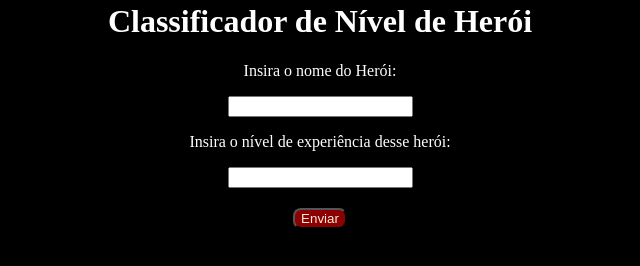
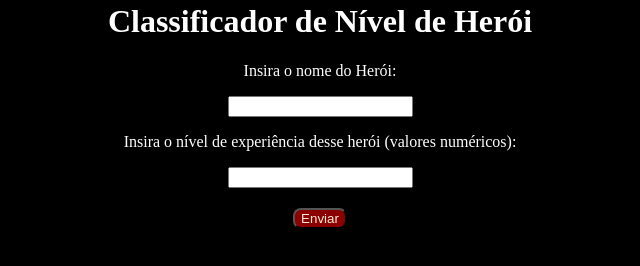
Before and after one commit to alinetakai/desafio-classificador-de-nivel-de-heroi, a plain HTML site: page index.html in a window 1280 px wide. Shown: the part 372-638 px from the top of the page, without its empty margins (320-960 px from the left). Drawn offline with Linux system fonts and the light colour scheme.

Commit message:
Update index.html

```diff
--- a/index.html
+++ b/index.html
@@ -14,7 +14,7 @@
         <h1> Classificador de Nível de Herói </h1>
         <p> Insira o nome do Herói: </p>
         <input type="text" id="nameHero">
-        <p> Insira o nível de experiência desse herói: </p>
+        <p> Insira o nível de experiência desse herói (valores numéricos): </p>
         <input type="number" id="xpHero">
         <br>
         <button onclick="send()" style="background-color: darkred; color: antiquewhite; margin-top: 20px; border-radius: 8px;"> Enviar </button>
```
